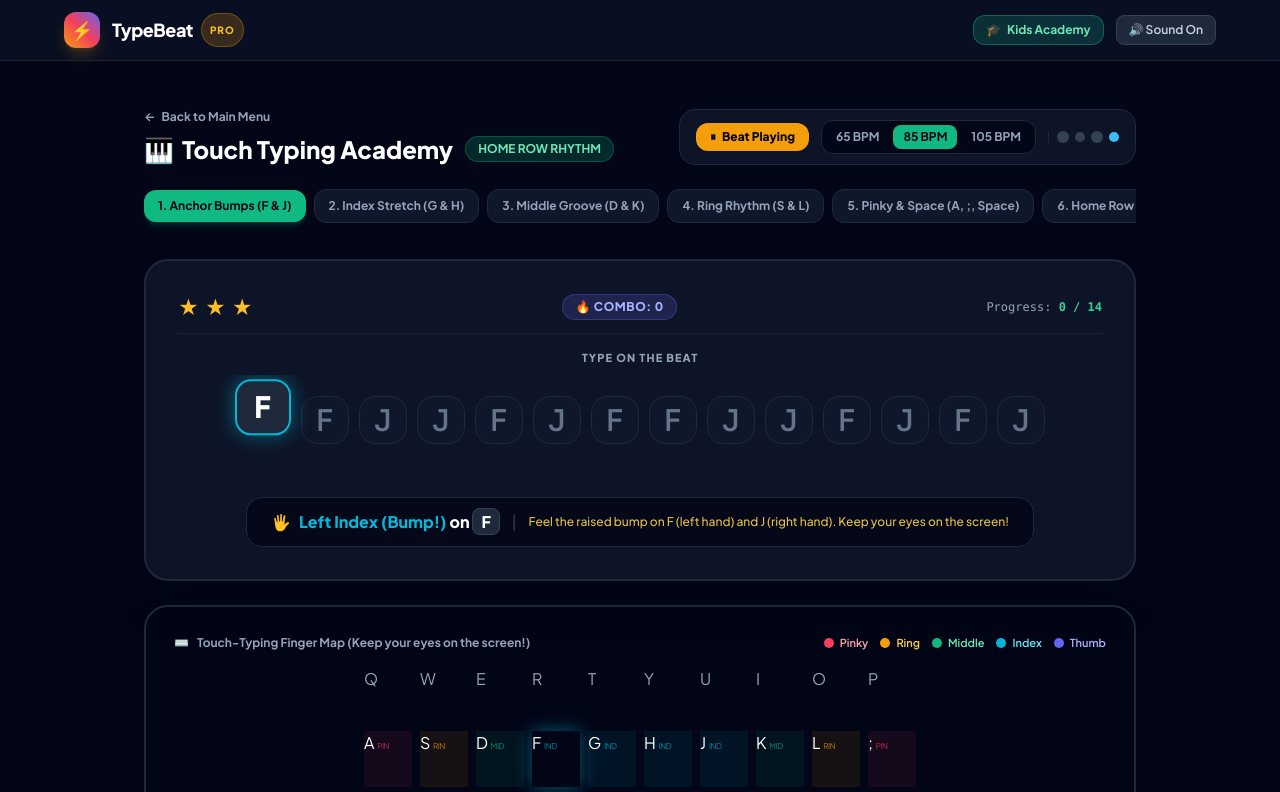
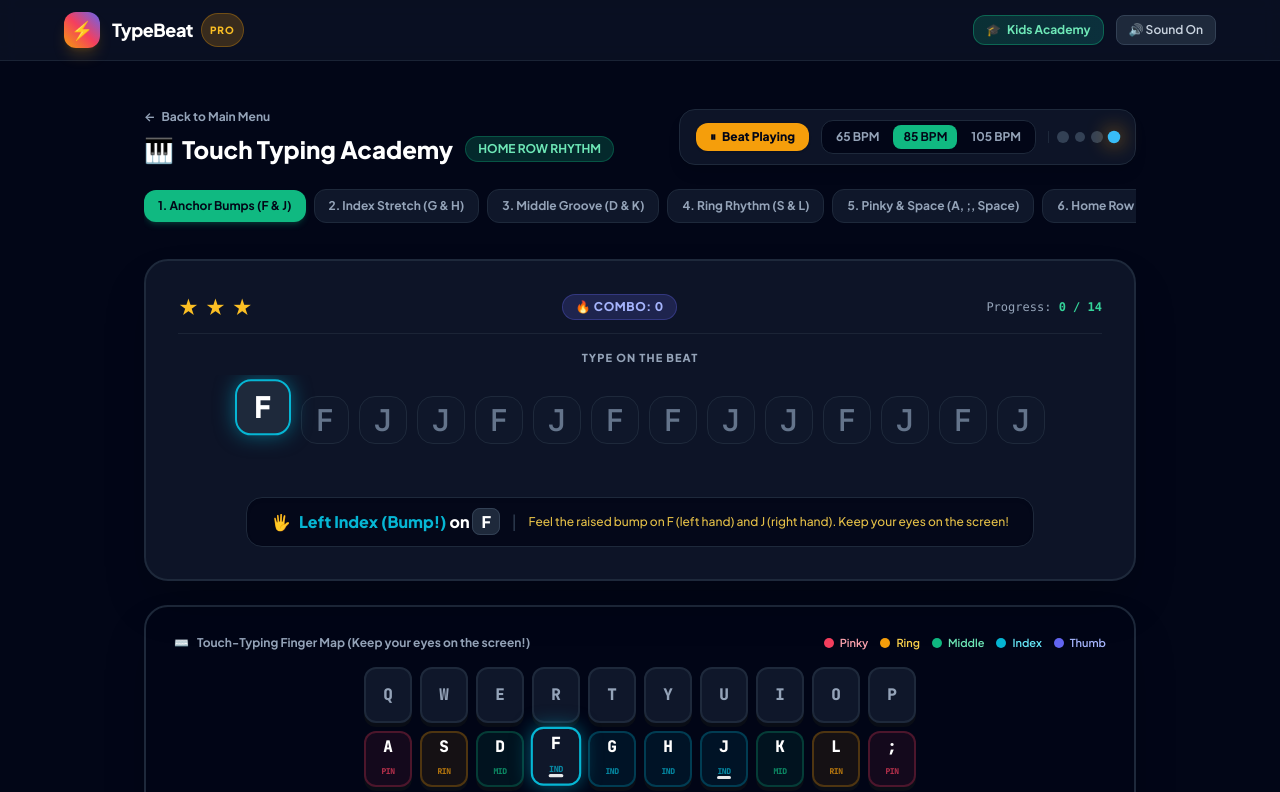
Before and after one commit to niyogushimwaremypatient19-ai/TypeBeat, a plain HTML site: page index.html in a window 1280 px wide. Both pictures are taken after a click on the element 640 px from the left and 462 px from the top of the page. Shown: the top 792 px of the page. Drawn offline with nearby package versions, Linux system fonts and the light colour scheme.

Commit message:
Add keyboard styles for Touch Typing Academy
Added styles for the Touch Typing Academy keyboard including animations and active states.

```diff
--- a/style.css
+++ b/style.css
@@ -180,3 +180,62 @@ body {
 ::-webkit-scrollbar-thumb:hover {
   background: #334155;
 }
+
+/* =========================================================================
+   TOUCH TYPING ACADEMY KEYBOARD STYLES
+   ========================================================================= */
+
+.academy-key {
+  display: flex;
+  flex-direction: column;
+  align-items: center;
+  justify-content: center;
+  border-radius: 12px;
+  font-family: var(--font-mono);
+  font-weight: 800;
+  border: 2px solid #1e293b;
+  background: #0f172a;
+  color: #94a3b8;
+  transition: all 0.15s cubic-bezier(0.4, 0, 0.2, 1);
+  box-shadow: 0 4px 0 #090d16;
+  position: relative;
+  user-select: none;
+}
+
+.academy-key.key-target {
+  transform: translateY(-2px);
+  border-color: #38bdf8;
+  color: #ffffff;
+  box-shadow: 0 0 20px rgba(56, 189, 248, 0.5), 0 4px 0 #0369a1;
+  animation: keyPulse 1.2s infinite ease-in-out;
+}
+
+.academy-key.key-pressed {
+  transform: translateY(3px);
+  box-shadow: 0 1px 0 #090d16;
+}
+
+.academy-key.bump::after {
+  content: '';
+  position: absolute;
+  bottom: 6px;
+  width: 14px;
+  height: 3px;
+  background: currentColor;
+  border-radius: 2px;
+  opacity: 0.9;
+}
+
+@keyframes keyPulse {
+  0%, 100% { transform: translateY(-2px) scale(1.02); }
+  50% { transform: translateY(-3px) scale(1.06); }
+}
+
+.beat-lamp {
+  transition: transform 0.1s ease, box-shadow 0.1s ease, background-color 0.1s ease;
+}
+
+.beat-lamp.active {
+  transform: scale(1.25);
+  box-shadow: 0 0 16px rgba(245, 158, 11, 0.9);
+}
```
